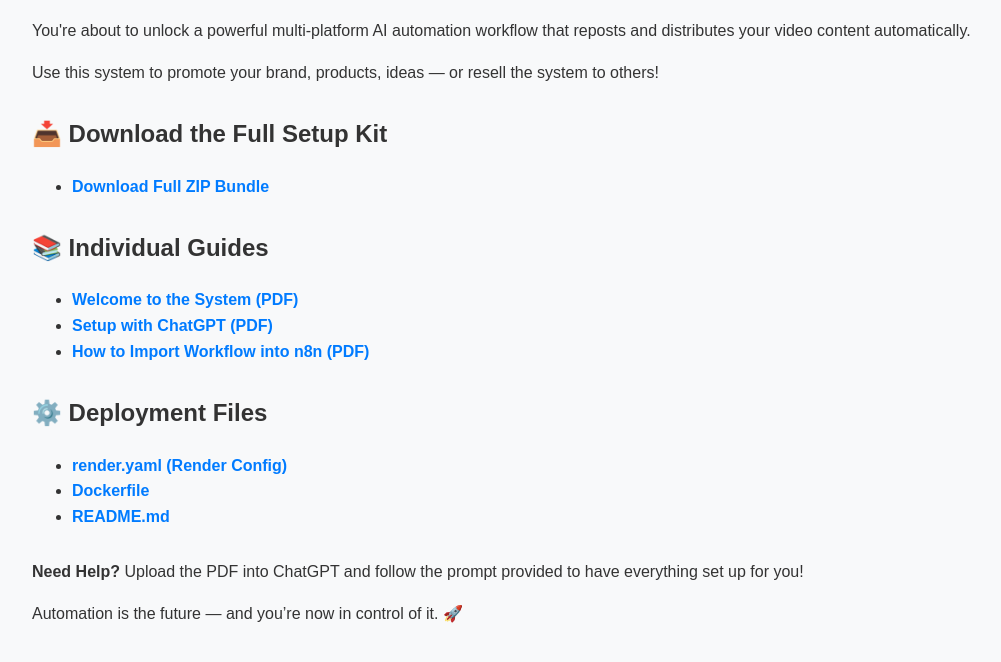
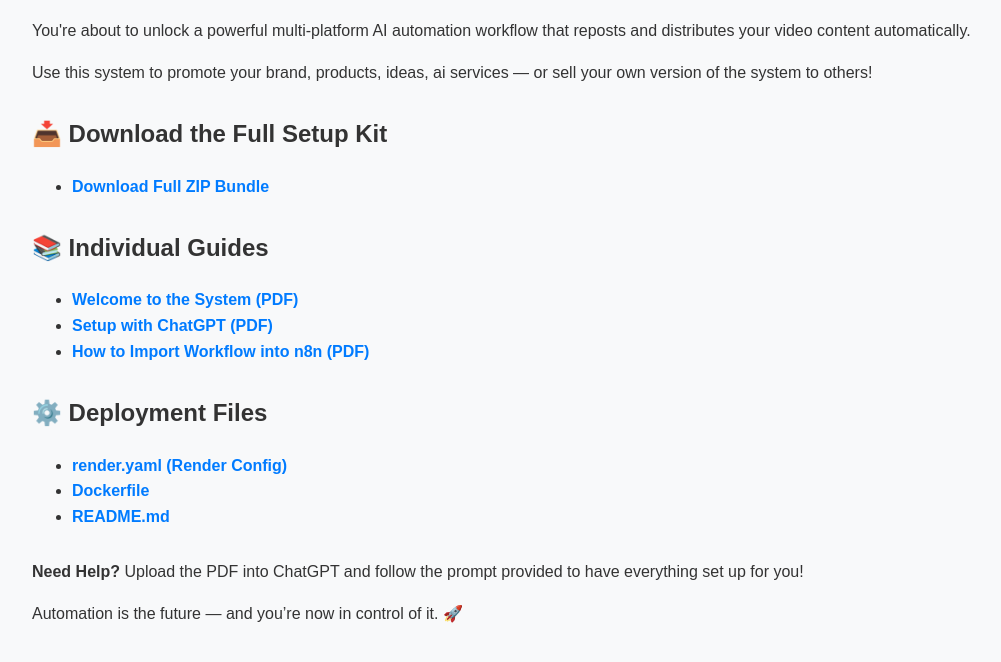
Before and after one commit to automationproofficial/auto-poster-original, a plain HTML site: page landing.html in a window 1280 px wide. Shown: the part 124-786 px from the top of the page, without its empty margins (16-1017 px from the left). Drawn offline with Linux system fonts and the light colour scheme.

Commit message:
Update landing.html

```diff
--- a/landing.html
+++ b/landing.html
@@ -33,7 +33,7 @@
 
   <div class="section">
     <p>You're about to unlock a powerful multi-platform AI automation workflow that reposts and distributes your video content automatically.</p>
-    <p>Use this system to promote your brand, products, ideas — or resell the system to others!</p>
+    <p>Use this system to promote your brand, products, ideas, ai services — or sell your own version of the system to others!</p>
   </div>
 
   <div class="section">
```
